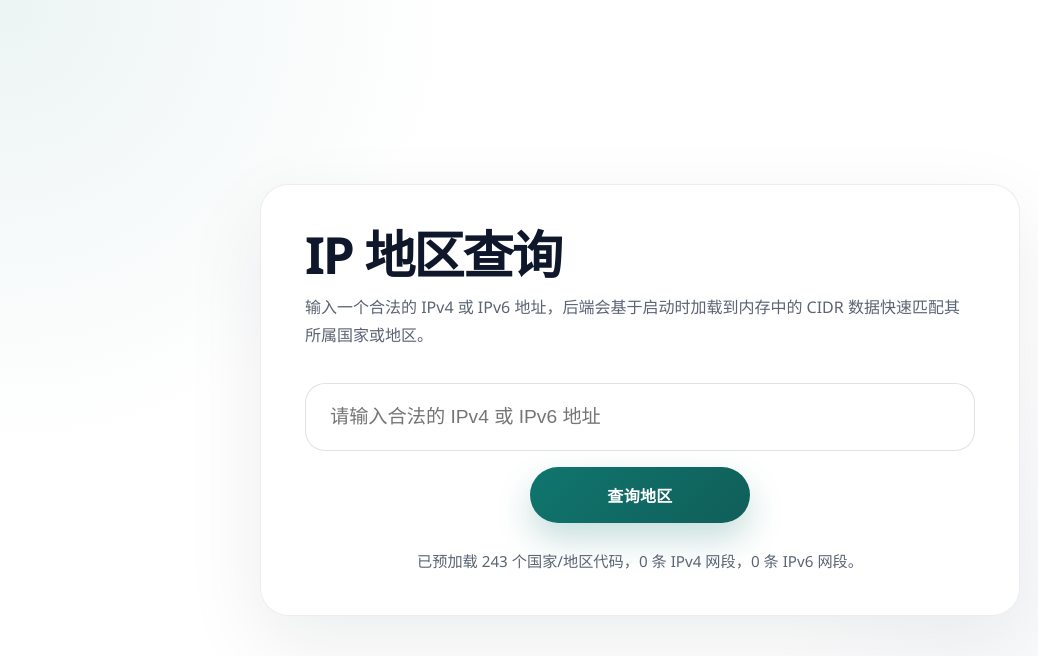
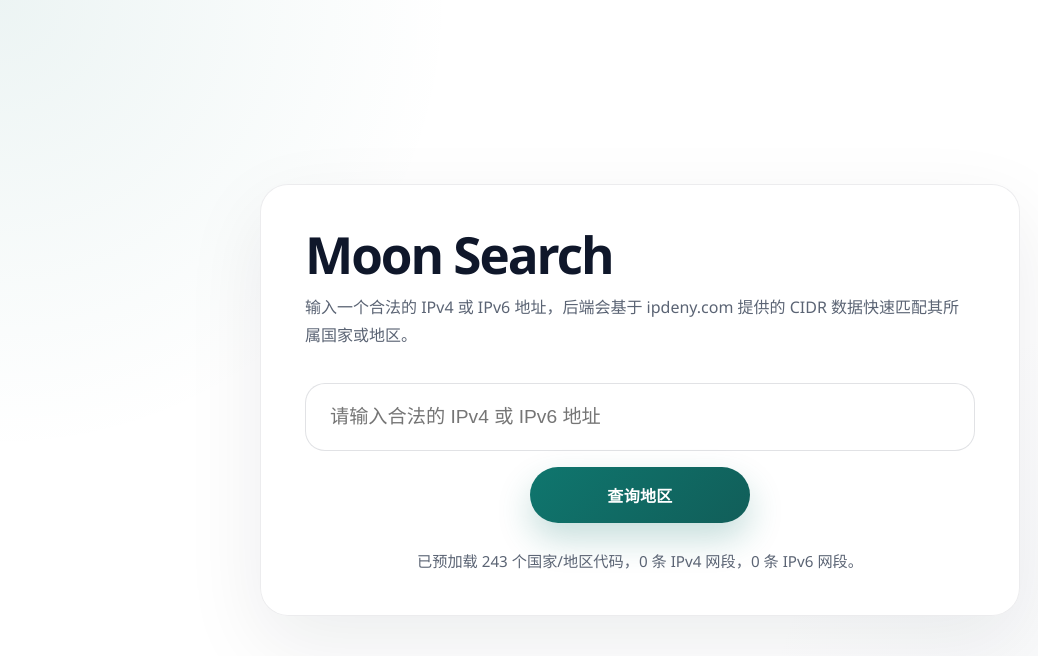
Before and after one commit to villivateur/MoonSearch, a Flask app: page / in a window 1280 px wide. Shown: the top 656 px of the page, without its empty margins (0-1038 px from the left). Run offline with Flask 3, Linux system fonts and the light colour scheme.

Commit message:
add favicon

```diff
--- a/requirements.txt
+++ b/requirements.txt
@@ -1 +1,2 @@
 Flask>=2.3,<3.0
+gunicorn>=21.2,<22.0
--- a/templates/index.html
+++ b/templates/index.html
@@ -3,7 +3,8 @@
 <head>
   <meta charset="utf-8">
   <meta name="viewport" content="width=device-width, initial-scale=1">
-  <title>IP 地区查询</title>
+  <link rel="icon" href="{{ url_for('static', filename='vvzero_64x64.ico') }}" type="image/x-icon">
+  <title>Moon Search</title>
   <style>
     :root {
       --page-bg: #ffffff;
@@ -161,8 +162,8 @@
 <body>
   <main class="shell">
     <section class="panel">
-      <h1>IP 地区查询</h1>
-      <p class="subtitle">输入一个合法的 IPv4 或 IPv6 地址，后端会基于启动时加载到内存中的 CIDR 数据快速匹配其所属国家或地区。</p>
+      <h1>Moon Search</h1>
+      <p class="subtitle">输入一个合法的 IPv4 或 IPv6 地址，后端会基于 ipdeny.com 提供的 CIDR 数据快速匹配其所属国家或地区。</p>
 
       <form method="post">
         <input
```
Also changed, not shown: static/vvzero_64x64.ico (added), 1 other file.
